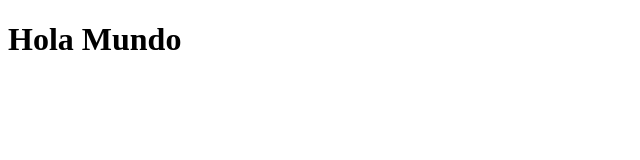
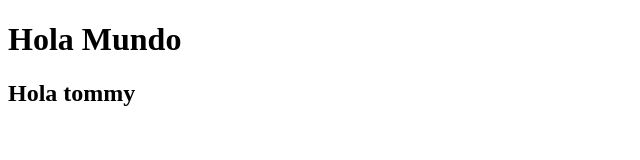
Before and after one commit to THOMAS-DURAN/Git-ejemplo, a plain HTML site: page index.html in a window 1280 px wide. Shown: the whole page, without its empty margins (0-640 px from the left). Drawn offline with Linux system fonts and the light colour scheme.

Commit message:
ha grege un h2

```diff
--- a/index.html
+++ b/index.html
@@ -7,5 +7,6 @@
 </head>
 <body>
   <h1>Hola Mundo</h1>
+  <h2>Hola tommy</h2>
 </body>
 </html>
```
